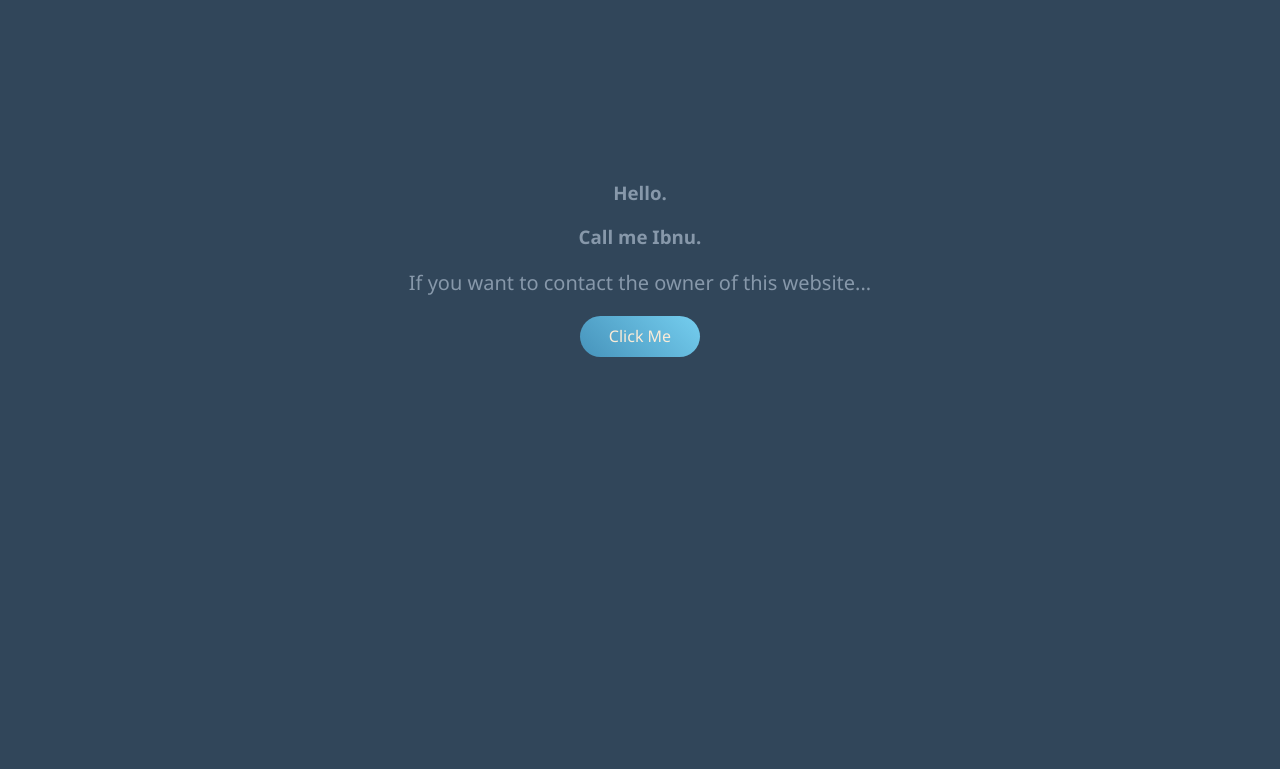
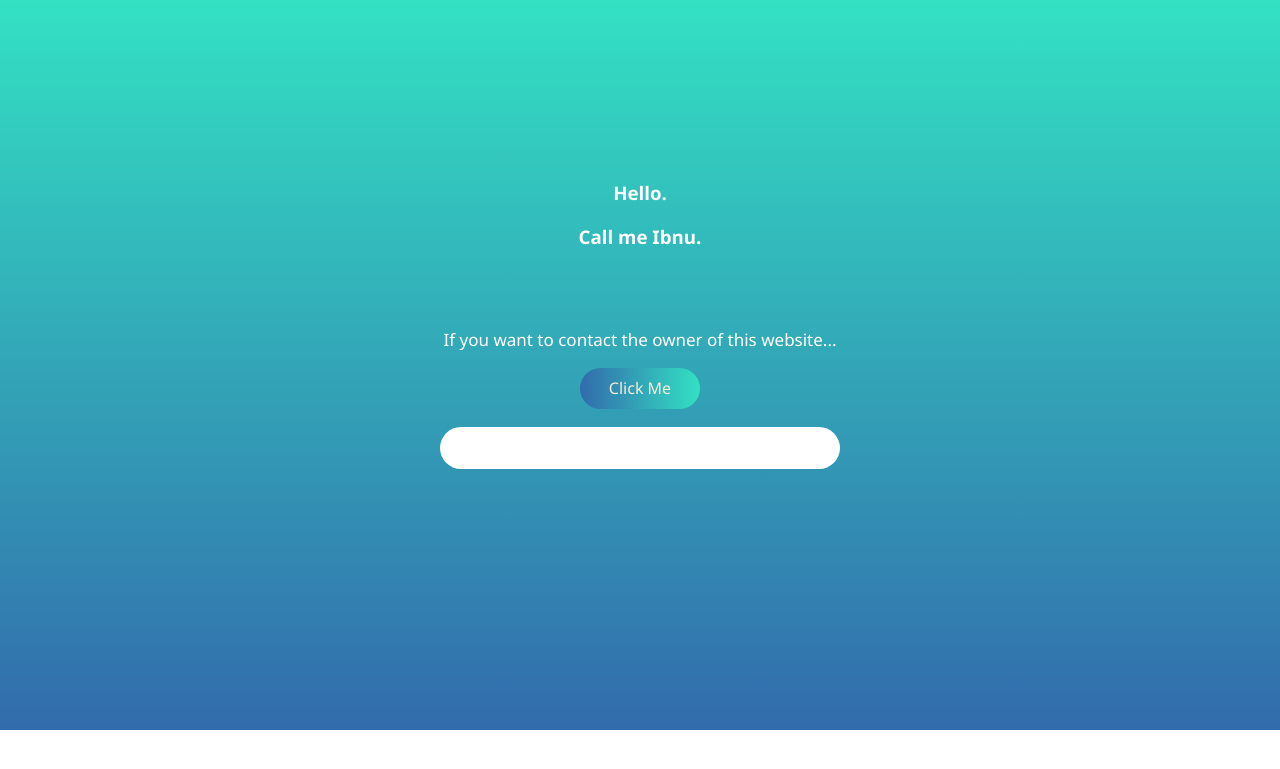
Before and after one commit to ibnuprtma/Ibnuprtma.github.io, a PHP site: page / in a window 1280 px wide. Shown: the top 769 px of the page. Run offline with PHP 8.4, Linux system fonts and the light colour scheme.

Commit message:
redesign

```diff
--- a/index.html
+++ b/index.html
@@ -12,6 +12,7 @@
     <div class="wrap">
         <h3>Hello.</h3>
         <h3>Call me Ibnu.</h3>
+        <br><br>
         <p>
             If you want to contact the owner of this website...
         </p>
@@ -21,5 +22,9 @@
        <a href="https://kirimwa.id/081336532601">Click Me</a>
     </div>
 
+    <div class="sosmed">
+
+    </div>
+
 </body>
 </html>
--- a/style.css
+++ b/style.css
@@ -1,7 +1,15 @@
 body{
     margin : 0;
+    padding: 0;
+    height: 550px;
     font-family: 'Segoe UI', Tahoma, Geneva, Verdana, sans-serif;
-    background: #31465A;
+    /* Permalink - use to edit and share this gradient: http://colorzilla.com/gradient-editor/#33e1c3+0,326bac+100 */
+    background: #33e1c3; /* Old browsers */
+    background: -moz-linear-gradient(top, #33e1c3 0%, #326bac 100%); /* FF3.6-15 */
+    background: -webkit-linear-gradient(top, #33e1c3 0%,#326bac 100%); /* Chrome10-25,Safari5.1-6 */
+    background: linear-gradient(to bottom, #33e1c3 0%,#326bac 100%); /* W3C, IE10+, FF16+, Chrome26+, Opera12+, Safari7+ */
+    filter: progid:DXImageTransform.Microsoft.gradient( startColorstr='#33e1c3', endColorstr='#326bac',GradientType=0 ); /* IE6-9 */
+    background-repeat:no-repeat;
 }
 
 .wrap{
@@ -9,19 +17,19 @@ body{
 }
 
 h3{
-    color: #8798AA;
+    color:white;
     text-align: center;
 }
 
 .btn{
     width: 100px;
     height: 21px;
-   /* Permalink - use to edit and share this gradient: http://colorzilla.com/gradient-editor/#4693bb+0,75ceef+100 */
-    background: #4693bb; /* Old browsers */
-    background: -moz-linear-gradient(45deg, #4693bb 0%, #75ceef 100%); /* FF3.6-15 */
-    background: -webkit-linear-gradient(45deg, #4693bb 0%,#75ceef 100%); /* Chrome10-25,Safari5.1-6 */
-    background: linear-gradient(45deg, #4693bb 0%,#75ceef 100%); /* W3C, IE10+, FF16+, Chrome26+, Opera12+, Safari7+ */
-    filter: progid:DXImageTransform.Microsoft.gradient( startColorstr='#4693bb', endColorstr='#75ceef',GradientType=1 ); /* IE6-9 fallback on horizontal gradient */
+    /* Permalink - use to edit and share this gradient: http://colorzilla.com/gradient-editor/#326bac+0,33e1c3+100 */
+    background: #326bac; /* Old browsers */
+    background: -moz-linear-gradient(left, #326bac 0%, #33e1c3 100%); /* FF3.6-15 */
+    background: -webkit-linear-gradient(left, #326bac 0%,#33e1c3 100%); /* Chrome10-25,Safari5.1-6 */
+    background: linear-gradient(to right, #326bac 0%,#33e1c3 100%); /* W3C, IE10+, FF16+, Chrome26+, Opera12+, Safari7+ */
+    filter: progid:DXImageTransform.Microsoft.gradient( startColorstr='#326bac', endColorstr='#33e1c3',GradientType=1 ); /* IE6-9 */
     text-align: center;
     margin: auto;
     padding: 10px;
@@ -31,11 +39,20 @@ h3{
 
 p{
     text-align: center;
-    font-size: 20px;
-    color:#8798AA;
+    font-size: 17px;
+    color:white;
 }
 
 a{
     text-decoration: none;
     color: antiquewhite;
 }
+
+.sosmed{
+    width: 400px;
+    height: 42px;
+    background: white;
+    border-radius: 35px;
+    margin: 18px auto;
+
+}
```
